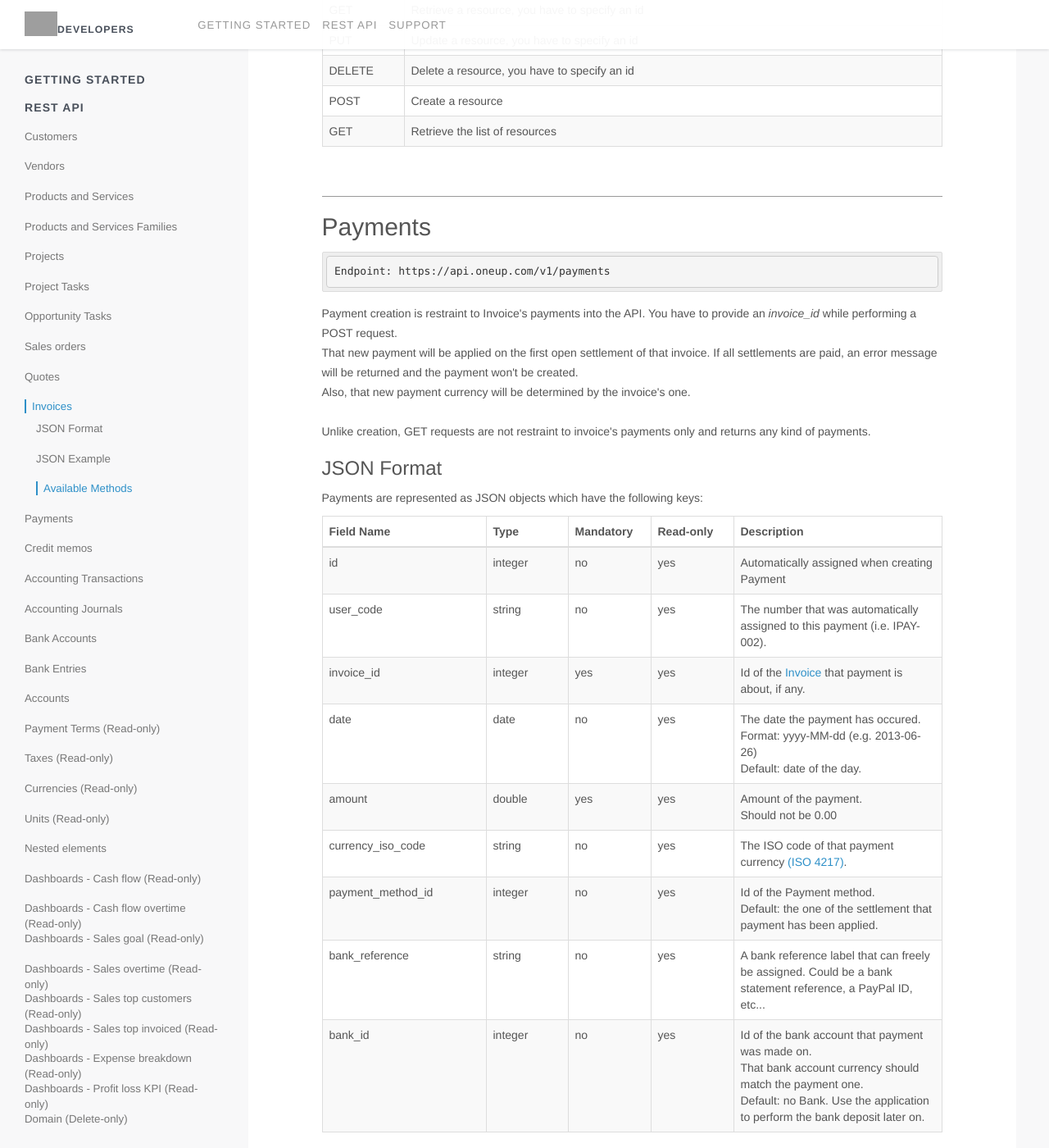
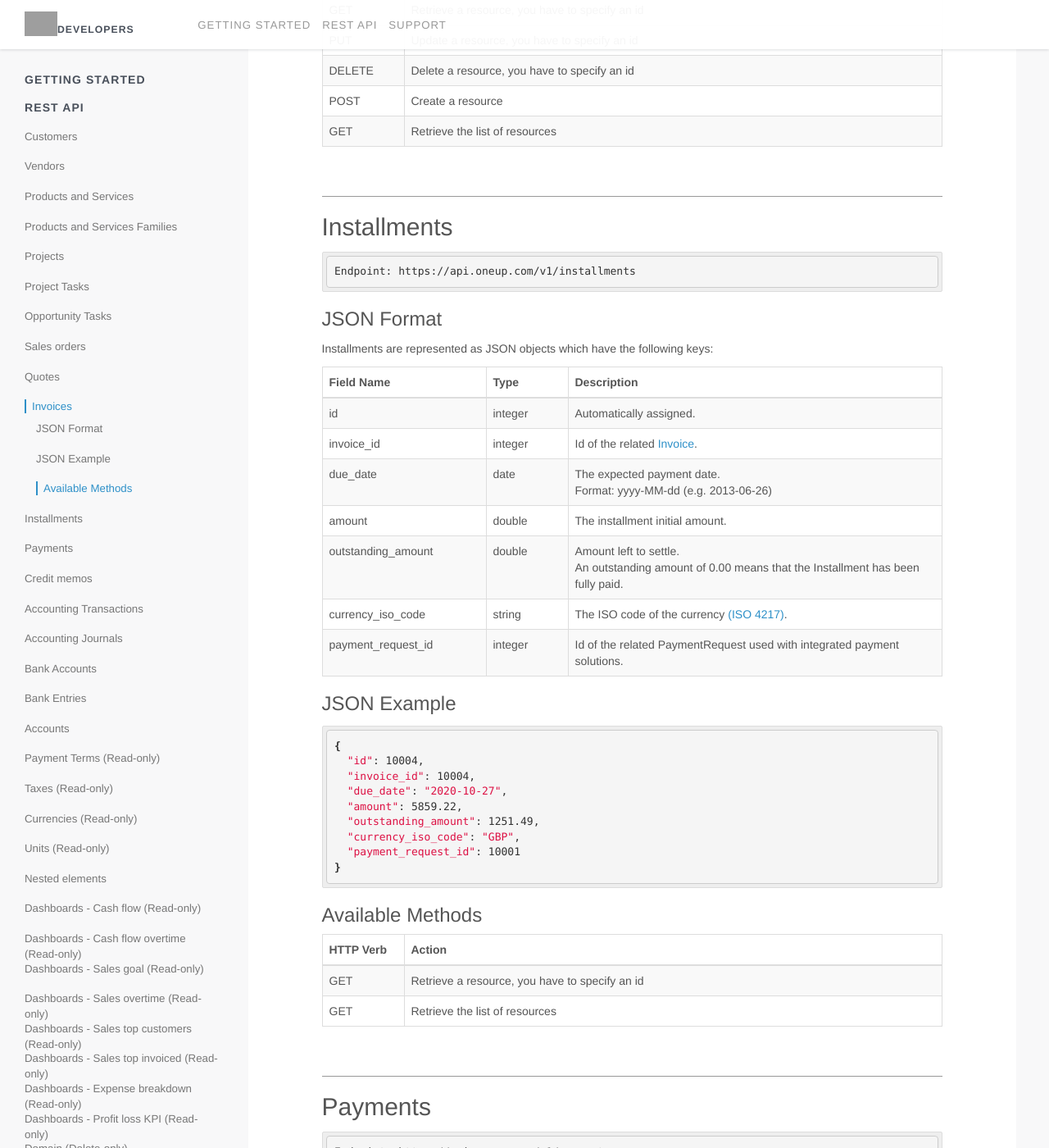
Before and after one commit to myERP/myerp.github.io, a Jekyll site: the page built from docs/1.0/api/index.html, in a window 1280 px wide and 1400 px high, scrolled down 25688 px. Shown: the whole window at 82% size. Built offline with Jekyll 4.4.1, drawn with Linux system fonts in a browser that asks for light colours; nearby versions of some CDN libraries; Markdown is read by kramdown in place of the engine named in the settings; grey boxes are pictures that could not be loaded.

Commit message:
doc: add installment section

```diff
--- a/_config.yml
+++ b/_config.yml
@@ -23,6 +23,8 @@ resource:
     url: /quotes
   invoices:
     url: /invoices
+  installments:
+    url: /installments
   payments:
     url: /payments
   credit_memos:
--- /dev/null
+++ b/_includes/1.0/api/installment.html
@@ -0,0 +1,61 @@
+<div id="installment" class="group">
+
+    <h2>Installments</h2>
+    {% highlight bash %}Endpoint: {{ site.api.base_url }}{{ site.api.v1}}{{ site.resource.installments.url}}{% endhighlight %}
+    <h3 id="installmentjsonformat">JSON Format</h3>
+    <p>Installments are represented as JSON objects which have the following keys:</p>
+
+    <table class="table table-bordered table-striped">
+        <thead>
+            {% include table-header-readonly.html %}
+        </thead>
+        <tbody>
+            <tr>
+                <td>id</td>
+                <td>{{ site.format.type.integer }}</td>
+                <td>Automatically assigned.</td>
+            </tr>
+            <tr>
+                <td>invoice_id</td>
+                <td>{{ site.format.type.integer }}</td>
+                <td>Id of the related <a href="/docs/1.0/api/#invoice" title="">Invoice</a>.</td>
+            </tr>
+            <tr>
+                <td>due_date</td>
+                <td>{{ site.format.type.date }}</td>
+                <td>The expected payment date.<br/>Format: {{ site.format.date }}<br/></td>
+            </tr>
+            <tr>
+                <td>amount</td>
+                <td>{{ site.format.type.double }}</td>
+                <td>The installment initial amount.</td>
+            </tr>
+            <tr>
+                <td>outstanding_amount</td>
+                <td>{{ site.format.type.double }}</td>
+                <td>
+                    Amount left to settle.<br />
+                    An outstanding amount of 0.00 means that the Installment has been fully paid.
+                </td>
+            </tr>
+            <tr>
+                <td>currency_iso_code</td>
+                <td>{{ site.format.type.string }}</td>
+                <td>The ISO code of the currency
+                    <a href="http://www.iso.org/iso/catalogue_detail?csnumber=46121" target="_blank" title="ISO 4217">(ISO 4217)</a>.
+                </td>
+            </tr>
+            <tr>
+                <td>payment_request_id</td>
+                <td>{{ site.format.type.integer }}</td>
+                <td>Id of the related PaymentRequest used with integrated payment solutions.</td>
+            </tr>
+        </tbody>
+    </table>
+
+    <h3 id="installmentjsonexample">JSON Example</h3>
+    {% highlight bash %}{% include 1.0/api/json/installment.json %}{% endhighlight %}
+
+    <h3 id="installmentavailablemethods">Available Methods</h3>
+    {% include 1.0/api/methods/readonly.html %}
+</div>
--- /dev/null
+++ b/_includes/1.0/api/json/installment.json
@@ -0,0 +1,9 @@
+{
+  "id": 10004,
+  "invoice_id": 10004,
+  "due_date": "2020-10-27",
+  "amount": 5859.22,
+  "outstanding_amount": 1251.49,
+  "currency_iso_code": "GBP",
+  "payment_request_id": 10001
+}
--- a/docs/1.0/api/index.html
+++ b/docs/1.0/api/index.html
@@ -133,6 +133,18 @@ title: "- REST API V1.0 Resources"
               <li><a href="#invoicejsonexample">JSON Example</a>
               </li>
               <li><a href="#invoiceavailablemethods">Available Methods</a>
+              </li>
+          </ul>
+      </li>
+      <!-- invoices -->
+      <li>
+          <a href="#installment">Installments</a>
+          <ul class="nav nav-stacked">
+              <li><a href="#installmentjsonformat">JSON Format</a>
+              </li>
+              <li><a href="#installmentjsonexample">JSON Example</a>
+              </li>
+              <li><a href="#installmentavailablemethods">Available Methods</a>
               </li>
           </ul>
       </li>
@@ -408,6 +420,7 @@ title: "- REST API V1.0 Resources"
     <div>{% include 1.0/api/salesorder.html %}</div>
     <div>{% include 1.0/api/quote.html %}</div>
     <div>{% include 1.0/api/invoice.html %}</div>
+    <div>{% include 1.0/api/installment.html %}</div>
     <div>{% include 1.0/api/payment.html %}</div>
     <div>{% include 1.0/api/creditmemo.html %}</div>
     <div>{% include 1.0/api/transaction.html %}</div>
```
